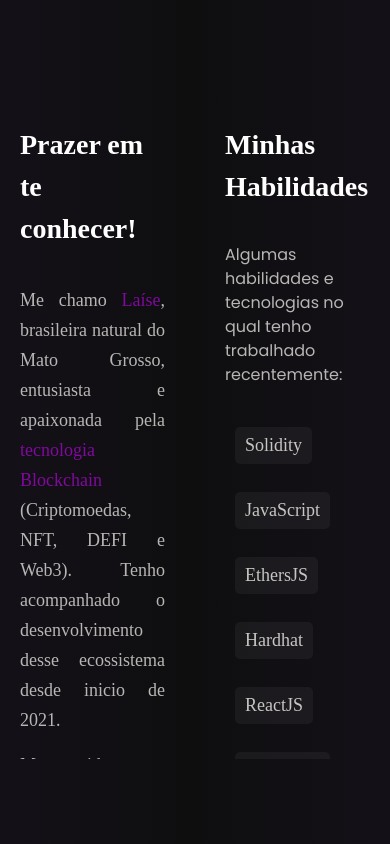
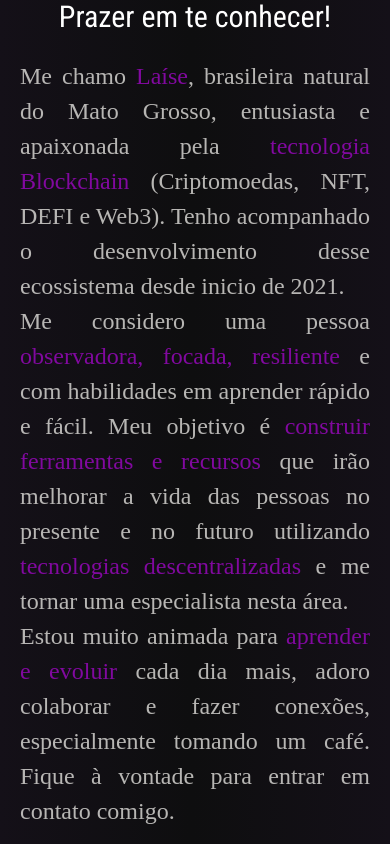
Before and after one commit to laisevdev/myPortfolio, a React (Vite) app: page / in a window 390 px wide. Shown: the part 920-1764 px from the top of the page. Built offline with nearby package versions, Linux system fonts and the light colour scheme.

Commit message:
[feat]: add style @media480px - smartphones

```diff
--- a/src/components/Section/Responsive.css
+++ b/src/components/Section/Responsive.css
@@ -28,3 +28,82 @@
         font-size: 18px;
     }
 }
+
+@media (max-width: 480px) {
+    .section {
+        max-width: 100vw;
+        max-height: 1600px;
+        display: flex;
+        flex-direction: column;
+        margin: 0px 10px;
+        gap: 20px;
+    }
+
+    .aboutme {
+        grid-area: unset;
+    }
+
+    .aboutme h1 {
+        color: #fff;
+        font-family: 'Roboto Condensed', sans-serif;
+        font-size: 1.5rem;
+        margin-bottom: 20px;
+        text-align: center;
+    }
+
+    .aboutme p {
+        color: #e5e4e1c8;
+        font-size: 1.2rem;
+        padding-bottom: 10px;
+        text-align: justify;
+        line-height: 35px;
+        padding: 0 10px;
+    }
+
+    .name, .blocktech, .skillsmain, .toolsbuild, .decentralizedtech, .learnmore {
+        color: #81099f;
+    }
+
+    .skills {
+        grid-area: unset;
+        margin: 50px auto;
+    }
+
+    .skills h1 {
+        color: #fff;
+        font-family: 'Roboto Condensed', sans-serif;
+        font-size: 1.5rem;
+        margin-bottom: 20px;
+        text-align: center;
+    }
+
+    .skills h2 {
+        color: #e5e4e1c8;
+        font-family: 'Poppins', 'Gill Sans', 'Gill Sans MT', Calibri, 'Trebuchet MS', sans-serif;
+        font-size: 1rem;
+        margin-bottom: 20px;
+        text-align: center;
+    }
+
+    .abilities {
+        display: block;
+        text-align: center;
+    }
+
+    .skills li {
+        display: inline-block;
+        padding: 5px 10px;
+        margin: 5px;
+        border-radius: 5px;
+        color: #e5e4e1d9;
+        font-size: 1.2rem;
+        list-style: none;
+        background-color: #ffffff0c;
+        cursor: pointer;
+    }
+
+    .skills li:hover {
+        color: #81099f;
+        border: 1px solid #81099f;
+    }
+}
```
